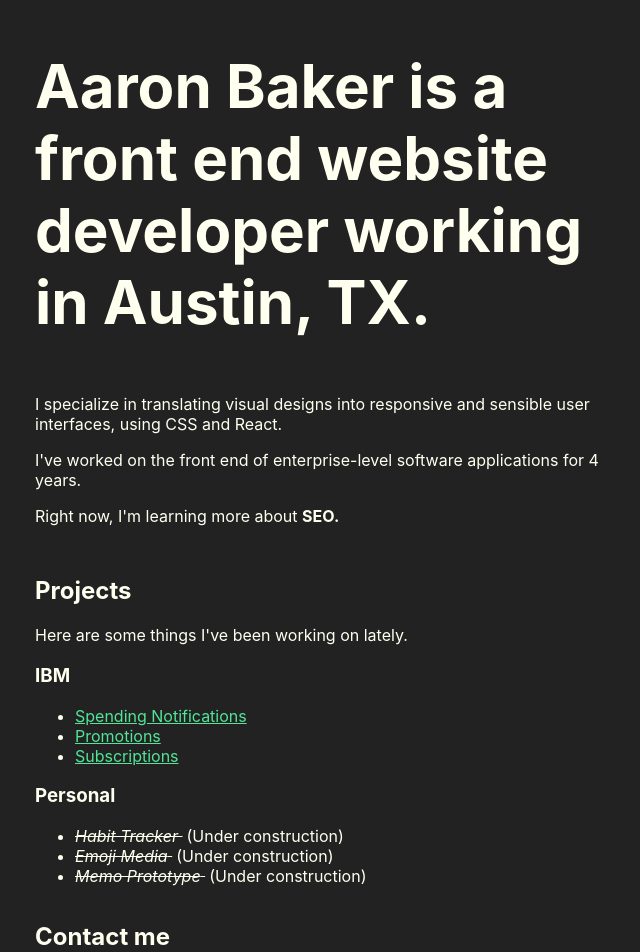
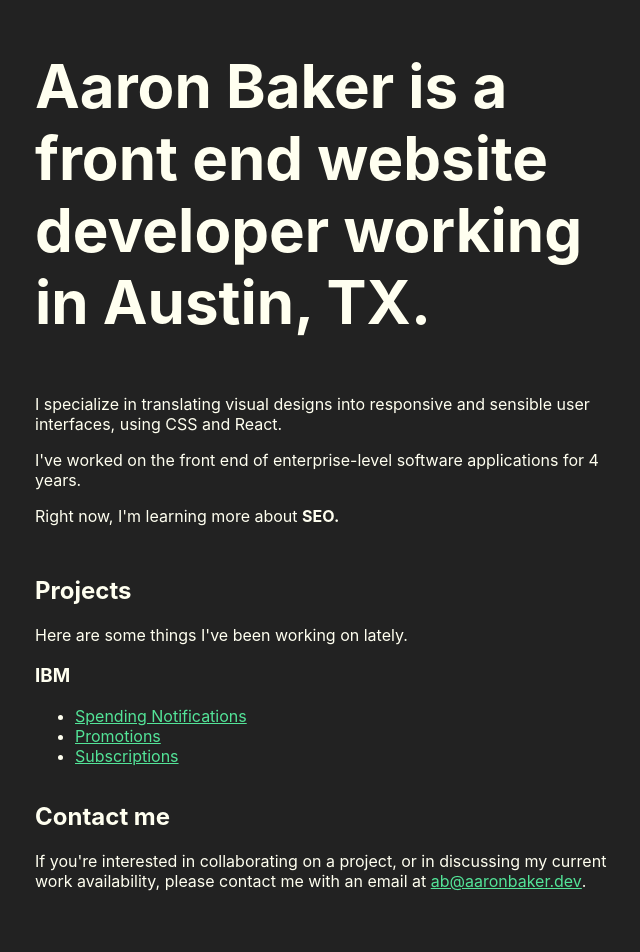
Before and after one commit to bakerTX/bakertx.github.io, a React (Create React App) app: page / in a window 1280 px wide. Shown: the top 952 px of the page, without its empty margins (305-945 px from the left). After the commit the page ends 917 px from the top, so only its background shows below. Built offline with nearby package versions, Linux system fonts and the light colour scheme.

Commit message:
removes personal section for now

```diff
--- a/src/pages/Home.js
+++ b/src/pages/Home.js
@@ -1,6 +1,5 @@
 import React, { useState, useEffect } from 'react';
 import { Link } from 'react-router-dom';
-import UnderConstruction from '../components/UnderConstruction';
 
 const Home = () => {
   const [revolvingIndex, setRevolvingIndex] = useState(0);
@@ -69,24 +68,6 @@ const Home = () => {
               <Link to="/subscriptions">Subscriptions</Link>
             </li>
           </ul>
-          <h3>Personal</h3>
-          <ul>
-            <li>
-              <UnderConstruction title="Habit Tracker">
-                <Link to="/habit-tracker">Habit Tracker</Link>
-              </UnderConstruction>
-            </li>
-            <li>
-              <UnderConstruction title="Emoji Media">
-                <Link to="/emoji-media">Emoji Media</Link>
-              </UnderConstruction>
-            </li>
-            <li>
-              <UnderConstruction title="Memo Prototype">
-                <Link to="/memo-prototype">Memo Prototype</Link>
-              </UnderConstruction>
-            </li>
-          </ul>
         </div>
       </main>
       <footer>
```
